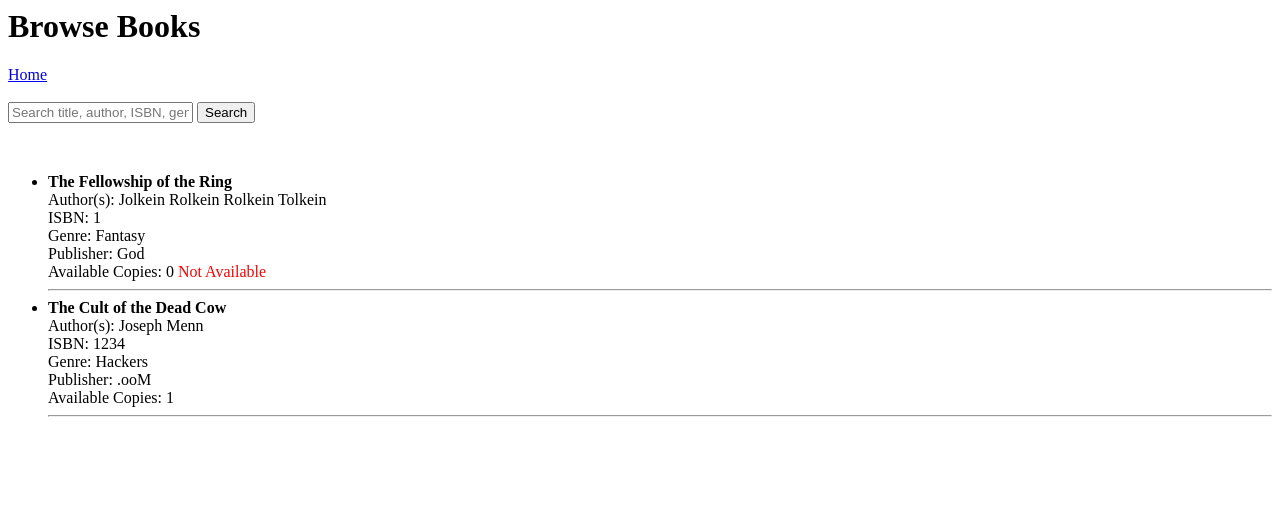
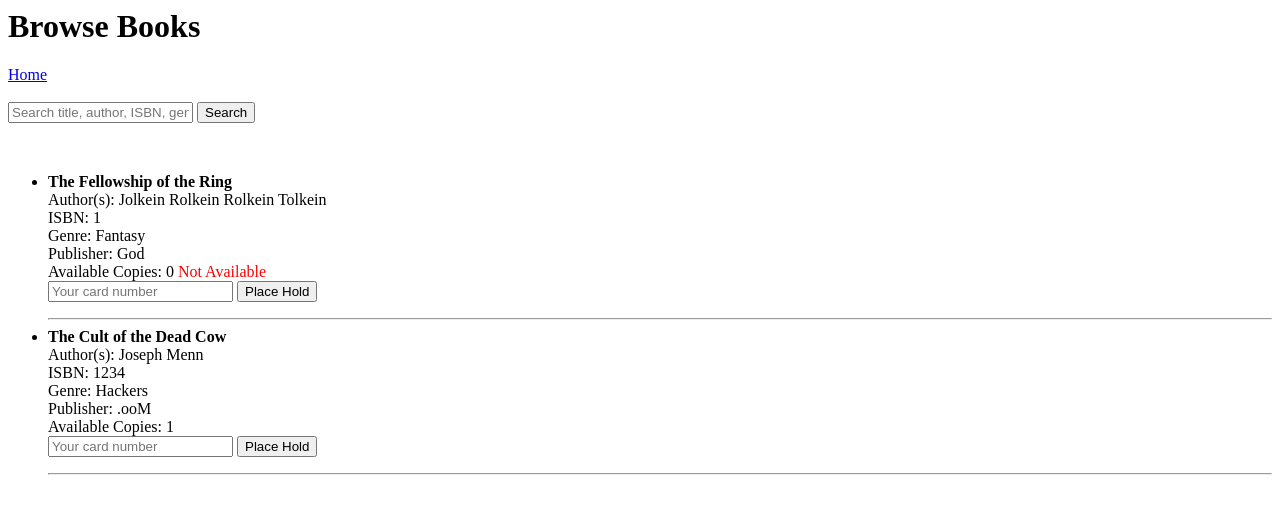
Before and after one commit to lvontish-nyu/DatabaseSecurity_Spring2026, a Flask app: page /member in a window 1280 px wide. Shown: the top 514 px of the page. Run offline with Flask 3, Linux system fonts and the light colour scheme; data comes from the database, SQL or seed files in the repository; both versions use the stored data as it was after the commit.

Commit message:
Adding book hold functionality.

```diff
--- a/Project/app.py
+++ b/Project/app.py
@@ -108,7 +108,31 @@ def init_db():
         LEFT JOIN Books_and_Authors ba ON b.ISBN = ba.ISBN
         LEFT JOIN Authors a ON ba.Author_ID = a.Author_ID
 
+        -- Hold logic
+        LEFT JOIN (
+            SELECT
+                ISBN,
+                COUNT(*) AS Hold_Count
+            FROM Holds
+            WHERE Status = 'Active'
+            GROUP BY ISBN
+        ) h ON b.ISBN = h.ISBN
+
         GROUP BY b.ISBN;
+    ''')
+
+    # Holds "Queue" Table
+    conn.execute('''
+        CREATE TABLE IF NOT EXISTS Holds (
+            Hold_ID INTEGER PRIMARY KEY AUTOINCREMENT,
+            ISBN TEXT NOT NULL,
+            Card_Number INTEGER NOT NULL,
+            Hold_Date TEXT DEFAULT (DATE('now')),
+            Status TEXT CHECK (Status IN ('Active', 'Fulfilled', 'Cancelled')) DEFAULT 'Active',
+
+            FOREIGN KEY (ISBN) REFERENCES Books(ISBN),
+            FOREIGN KEY (Card_Number) REFERENCES Members(Card_Number)
+        );
     ''')
 
     # Members Table
@@ -716,6 +740,33 @@ def mark_lost(loan_id):
 
     return redirect('/loan_search')
 
+@app.route('/place_hold/<isbn>', methods=['POST'])
+def place_hold(isbn):
+    conn = get_db_connection()
+    cur = conn.cursor()
+
+    card_number = request.form['card_number']
+
+    # Does the member exist?
+    member = cur.execute("""
+        SELECT Card_Number FROM Members WHERE Card_Number = ?
+    """, (card_number,)).fetchone()
+
+    if not member:
+        conn.close()
+        return "Member not found", 404
+
+    # Insert hold
+    cur.execute("""
+        INSERT INTO Holds (ISBN, Card_Number, Status)
+        VALUES (?, ?, 'Active')
+    """, (isbn, card_number))
+
+    conn.commit()
+    conn.close()
+
+    return redirect('/member')
+
 if __name__ == '__main__':
     init_db()
     app.run(debug=True)
--- a/Project/templates/member.html
+++ b/Project/templates/member.html
@@ -23,6 +23,11 @@
             {% if book['Available_Copies'] == 0 %}
                 <span style="color:red;">Not Available</span>
             {% endif %}
+
+            <form action="/place_hold/{{ book['ISBN'] }}" method="POST">
+                <input type="text" name="card_number" placeholder="Your card number" required>
+                <button type="submit">Place Hold</button>
+            </form>
         </li>
         <hr>
     {% endfor %}
```
Also changed, not shown: Project/database.db.
